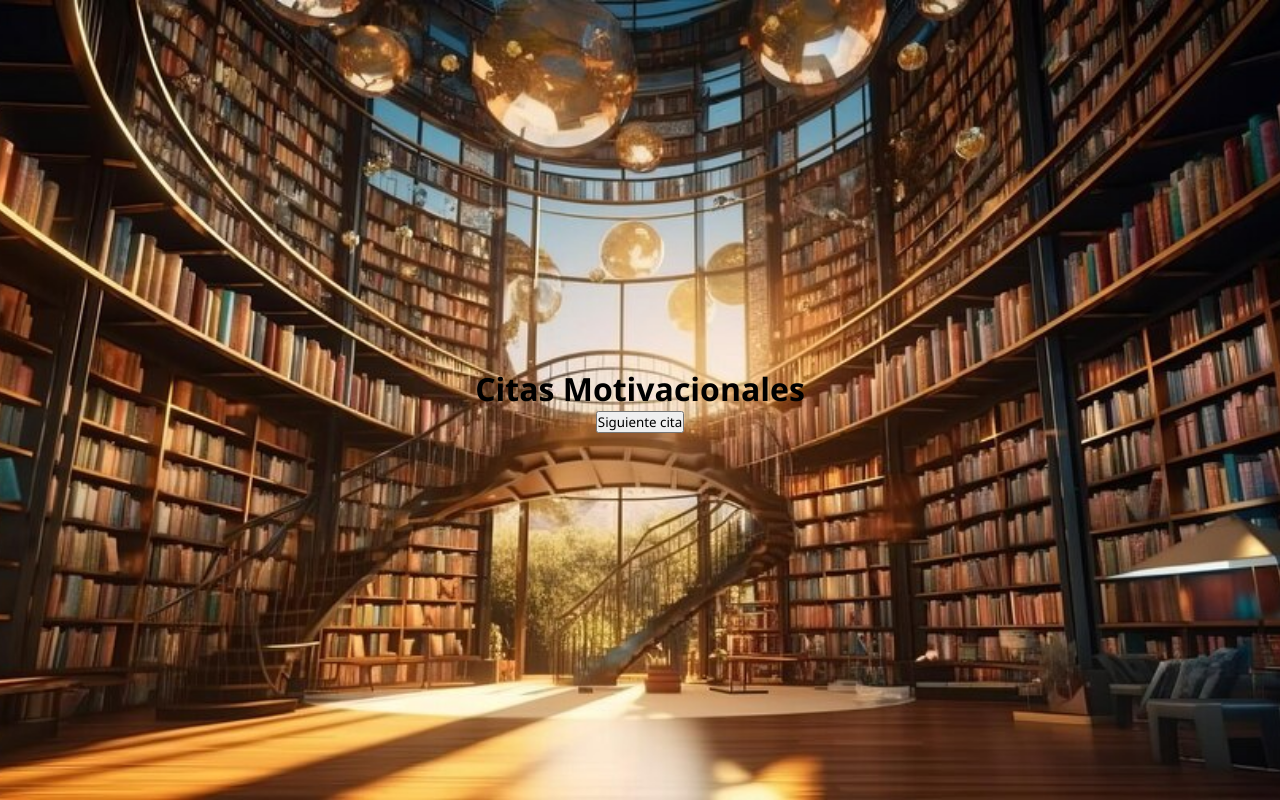
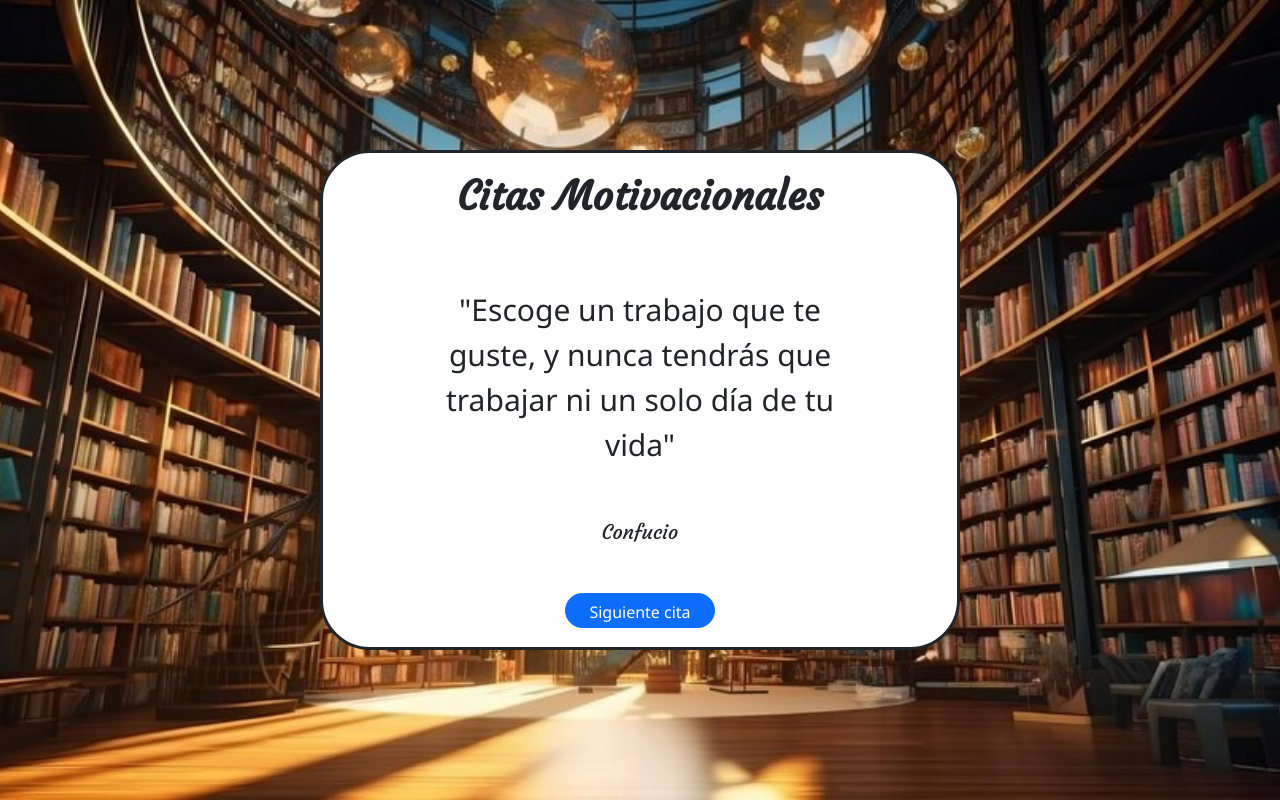
Before and after one commit to cris-sandoval/proyecto-1, a plain HTML site: page toppings/citas - aleatorias/index.html in a window 1280 px wide. Drawn offline with nearby package versions, Linux system fonts and the light colour scheme.

Commit message:
bootstrap-js

```diff
--- a/toppings/citas - aleatorias/app.js
+++ b/toppings/citas - aleatorias/app.js
@@ -0,0 +1,17 @@
+const button = document.getElementById('boton-cambiar-cita')
+const cita = document.getElementById('cita')
+const autor = document.getElementById('autor')
+
+function indiceAleatorio(min,max){
+    return Math.floor(Math.random() * (max-min) + min)
+}
+
+function cambiarCita(){
+    let citaCambiada = indiceAleatorio(0, citas.length)
+    autor.innerHTML = citas[citaCambiada].texto
+    cita.innerText = `"${citas[citaCambiada].autor}"`;
+
+}
+
+cambiarCita()
+button.addEventListener('click',cambiarCita)
--- a/toppings/citas - aleatorias/citas.js
+++ b/toppings/citas - aleatorias/citas.js
@@ -0,0 +1,42 @@
+let citas = [
+    {
+        'autor':'El único modo de hacer un gran trabajo es amar lo que haces ',
+        'texto':'Steve Jobs'
+    },
+    {
+        'autor':'Nunca pienso en las consecuencias de fallar un gran tiro… cuando se piensa en las consecuencias se está pensando en un resultado negativo ',
+        'texto':'Michael Jordan'
+    },
+    {
+        'autor':'El dinero no es la clave del éxito; la libertad para poder crear lo es',
+        'texto':'Nelson Mandela'
+    },
+    {
+        'autor':'Cuanto más duramente trabajo, más suerte tengo',
+        'texto':'Gary Player'
+    },
+    {
+        'autor':'La inteligencia consiste no sólo en el conocimiento, sino también en la destreza de aplicar los conocimientos en la práctica',
+        'texto':'Aristóteles'
+    },
+    {
+        'autor':'Escoge un trabajo que te guste, y nunca tendrás que trabajar ni un solo día de tu vida',
+        'texto':'Confucio'
+    },
+    {
+        'autor':'Un sueño no se hace realidad por arte de magia, necesita sudor, determinación y trabajo duro',
+        'texto':'Colin Powell'
+    },
+    {
+        'autor':'La lógica te llevará de la a a la z. la imaginación te llevará a cualquier lugar',
+        'texto':'Albert Einstein'
+    },
+    {
+        'autor':'Para tener éxito tu deseo de alcanzarlo debe ser mayor que tu miedo al fracaso',
+        'texto':'Bill Cosby'
+    },
+    {
+        'autor':'No busques los errores, busca un remedio',
+        'texto':'Henry Ford'
+    },
+]
--- a/toppings/citas - aleatorias/index.html
+++ b/toppings/citas - aleatorias/index.html
@@ -4,6 +4,10 @@
 <head>
     <meta charset="UTF-8">
     <meta name="viewport" content="width=device-width, initial-scale=1.0">
+    <link href="https://cdn.jsdelivr.net/npm/bootstrap@5.3.0/dist/css/bootstrap.min.css" rel="stylesheet" integrity="sha384-9ndCyUaIbzAi2FUVXJi0CjmCapSmO7SnpJef0486qhLnuZ2cdeRhO02iuK6FUUVM" crossorigin="anonymous">
+    <link rel="preconnect" href="https://fonts.googleapis.com">
+    <link rel="preconnect" href="https://fonts.gstatic.com" crossorigin>
+    <link href="https://fonts.googleapis.com/css2?family=Courgette&family=Roboto:wght@100&display=swap" rel="stylesheet">
     <link rel="icon" href="./img/icons8-library-48.png">
     <link rel="stylesheet" href="./styles.css">
     <title>Citas Aleatorias</title>
@@ -15,11 +19,12 @@
         <div class="container-interno container-center">
             <p id="cita" class="container-center"></p>
             <p id="autor" class="container-center"></p>
-            <button type="button" id="boton-cambiar-cita" class="btn btn-primary"> Siguiente  cita</button>
+            <button type="button" id="boton-cambiar-cita" class="btn btn-primary"> Siguiente cita</button>
         </div>
     </div>
+    <script src="https://cdn.jsdelivr.net/npm/bootstrap@5.3.0/dist/js/bootstrap.bundle.min.js" integrity="sha384-geWF76RCwLtnZ8qwWowPQNguL3RmwHVBC9FhGdlKrxdiJJigb/j/68SIy3Te4Bkz" crossorigin="anonymous"></script>
+    <script src="./citas.js"></script>
     <script src="./app.js"></script>
-    <script src="./citas.js"></script>
 </body>
 
 </html>
--- a/toppings/citas - aleatorias/styles.css
+++ b/toppings/citas - aleatorias/styles.css
@@ -13,3 +13,51 @@ body{
     text-align: center;
     background: url(./img/grandes-estantes-biblioteca-modernos-libros-ia-generativa_123447-16170.jpg) no-repeat center center/ cover;
 }
+.container-center{
+    display: flex;
+    flex-wrap: wrap;
+    align-items: center;
+     justify-content: center;
+}
+.container{
+    width: 50vw;
+    height: 500px;
+    min-height: 400px;
+    background-color: white;
+    border: 3px solid ;
+    border-radius: 50px;
+}
+.container-interno{
+    width: 80%;
+}
+
+#title{
+    width: 100%;
+    font-weight: bold;
+    text-align: center;
+    font-family: 'courgette', cursive;
+}
+#cita{
+    width: 100%;
+    align-items: center;
+    display: flex;
+    justify-items: center;
+    font-size: 30px;
+    margin: 20px;
+}
+#autor{
+    width: 100%;
+    padding: 30px;
+    align-items: center;
+    display: flex;
+    justify-content: center;
+    text-align: center;
+    font-size: 20px;
+    font-family: 'courgette', cursive;
+
+}
+#boton-cambiar-cita{
+    width: 150px;
+    height: 35px;
+    border-radius: 20px;
+}
```
